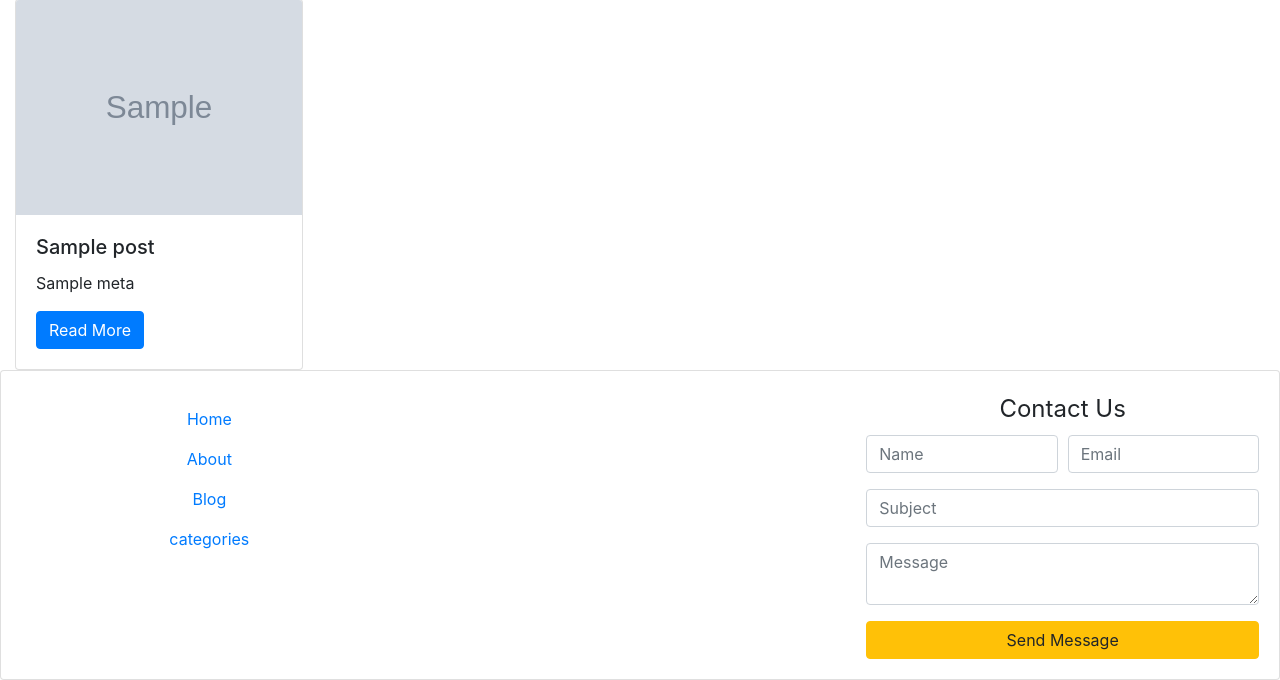
After one commit to rayudubobbili/advance-django-blog, a Django app: template templates/blog/homepage.html in a window 1280 px wide. The commit adds this page. Shown: the part 501-1181 px from the top of the page. Run offline with Django 3.2, Linux system fonts and the light colour scheme; the template is opened without the code that fills it: most values are stand-ins (such as "Sample title", 1, 10 or a date in 2020); grey boxes marked "Sample" are stand-in pictures; parts of the project's set-up code (start-up, migrations or seed data) failed here and were passed over; some libraries are stand-ins or nearby versions.

Commit message:
all views are working and need to add styles

```diff
--- a/advanceDjangoBlog/settings.py
+++ b/advanceDjangoBlog/settings.py
@@ -39,6 +39,7 @@ INSTALLED_APPS = [
     'django.contrib.sessions',
     'django.contrib.messages',
     'django.contrib.staticfiles',
+    'django.contrib.humanize',
 ]
 
 MIDDLEWARE = [
--- a/blog/urls.py
+++ b/blog/urls.py
@@ -1,8 +1,9 @@
 from django.urls import path
-from .views import Post_list_view, Post_detail_view
+from .views import homepage, Post_list_view, Post_detail_view
 
 app_name = 'blog'
 urlpatterns = [
-    path('', Post_list_view.as_view(), name="listview"),
-    path('<slug:slug>', Post_detail_view.as_view(), name="detailview"),
+    path('', homepage, name="homeview"),
+    path('posts', Post_list_view.as_view(), name="listview"),
+    path('<slug:slug>/', Post_detail_view.as_view(), name="detailview"),
 ]
--- /dev/null
+++ b/static/css/base.css
@@ -0,0 +1,15 @@
+.home_image{
+    color: white;
+    height : 500px;
+    width : 100%;
+    background-image: url("https://images.pexels.com/photos/546819/pexels-photo-546819.jpeg?auto=compress&cs=tinysrgb&dpr=2&h=650&w=940")
+}
+
+#home_brand{
+    padding-top: 16%;
+    font-size: 90px;
+}
+
+.post_title{
+    margin-top: 100px;
+}
--- a/templates/base.html
+++ b/templates/base.html
@@ -4,14 +4,72 @@
   <head>
     <meta charset="utf-8">
     {% block head %} {% endblock %}
-    <link rel="stylesheet" href="{% static 'css/reset.css' %}" name="reset">
+    <link rel="stylesheet" href="{% static 'css/base.css' %}" title="base.css"/>
     <link rel="stylesheet" href="https://stackpath.bootstrapcdn.com/bootstrap/4.1.3/css/bootstrap.min.css" integrity="sha384-MCw98/SFnGE8fJT3GXwEOngsV7Zt27NXFoaoApmYm81iuXoPkFOJwJ8ERdknLPMO" crossorigin="anonymous">
   </head>
   <body>
-    <div class="container-fluid">
+        <!-- Navigation -->
+		<section>
+        <nav class="navbar navbar-expand-md fixed-top navbar-light bg-light">
+            <a href="#" class="navbar-brand">Brand Name</a>
+            <button class="navbar-toggler" type="button" data-toggle="collapse" data-target="#navbarCollapse">
+                <span class="navbar-toggler-icon"></span>
+            </button>
+            <div class="collapse navbar-collapse" id="navbarCollapse">
+                <ul class="navbar-nav ml-auto">
+                    <!-- TODO: add acitve changer in js to highlight the current page -->
+                    <li class="nav-item"><a href="#" class="nav-link active">Home</a></li>
+                    <li class="nav-item"><a href="#" class="nav-link">About</a></li>
+                    <li class="nav-item"><a href="#" class="nav-link">Blog</a></li>
+                    <li class="nav-item"><a href="#" class="nav-link">categories</a></li>
+                </ul>
+            </div>
+        </nav>
+        </section>
+        <!-- Navigation end -->
 
       {% block content %}
       {% endblock %}
+      <!-- Footer -->
+		<div class="card">
+		  <div class="card-body">
+			  <div class="row">
+				  <div class="col-md-4 col-xs-1">
+                    <ul class="navbar navbar-nav ml-auto">
+                      <!-- TODO: add acitve changer in js to highlight the current page -->
+                      <li class="nav-item"><a href="#" class="nav-link active">Home</a></li>
+                      <li class="nav-item"><a href="#" class="nav-link">About</a></li>
+                      <li class="nav-item"><a href="#" class="nav-link">Blog</a></li>
+                      <li class="nav-item"><a href="#" class="nav-link">categories</a></li>
+                    </ul>
+				  </div>
+				<div class="col-md-4 offset"></div>
+				<div class="col-md-4 col-xs-1">
+					<legend class="text-center">Contact Us</legend>
+                    <form>
+                      <div class="form-group">
+                          <div class="form-row">
+                            <div class="col">
+                                <input class="form-control" type="text" placeholder="Name" required />
+                            </div>
+                            <div class="col">
+                                <input class="form-control" type="email" placeholder="Email" required />
+                            </div>
+                          </div>
+                       </div>
+                      <div class="form-group">
+                        <input class="form-control" type="text" placeholder="Subject" required />
+                       </div>
+                      <div class="form-group">
+                        <textarea class="form-control" type="text" placeholder="Message" required></textarea>
+                       </div>
+                       <button class="btn btn-warning btn-block" type="button" value="submit">Send Message</button>
+                    </form>
+				</div>
+			  </div>
+			</div>
+		</div>
+      <!-- Footer end -->
     </div>
     <script src="https://code.jquery.com/jquery-3.3.1.slim.min.js" integrity="sha384-q8i/X+965DzO0rT7abK41JStQIAqVgRVzpbzo5smXKp4YfRvH+8abtTE1Pi6jizo" crossorigin="anonymous"></script>
     <script src="https://cdnjs.cloudflare.com/ajax/libs/popper.js/1.14.3/umd/popper.min.js" integrity="sha384-ZMP7rVo3mIykV+2+9J3UJ46jBk0WLaUAdn689aCwoqbBJiSnjAK/l8WvCWPIPm49" crossorigin="anonymous"></script>
--- /dev/null
+++ b/templates/blog/homepage.html
@@ -0,0 +1,28 @@
+{% extends 'base.html' %}
+{% load static %}
+
+{% block head %}
+<title>Welcome to Homepage</title>
+{% endblock %}
+
+{% block content %}
+<div class="home_image">
+    <h1 class="text-center lg" id="home_brand">Brand Name</h1>
+</div>
+<div class="container-fluid">
+<div class="row">
+{% for post in posts %}
+    <div class="col-md-4 col-xs-2">
+  <div class="card" style="width: 18rem;">
+      <img class="card-img-top" src="{{post.featured_image}}" alt="{{post.titile}}">
+    <div class="card-body">
+        <h5 class="card-title">{{post.title}}</h5>
+        <p class="card-text">{{post.meta}}</p>
+        <a href="{% url 'blog:detailview' post.slug %}" class="btn btn-primary">Read More</a>
+    </div>
+  </div>
+</div>
+{% endfor %}
+</div>
+</div>
+{% endblock %}
```
Also changed, not shown: blog/views.py (+6 -1 lines), templates/blog/detailview.html (+23 -0 lines), templates/blog/listview.html (+3 -4 lines), 1 other file.
